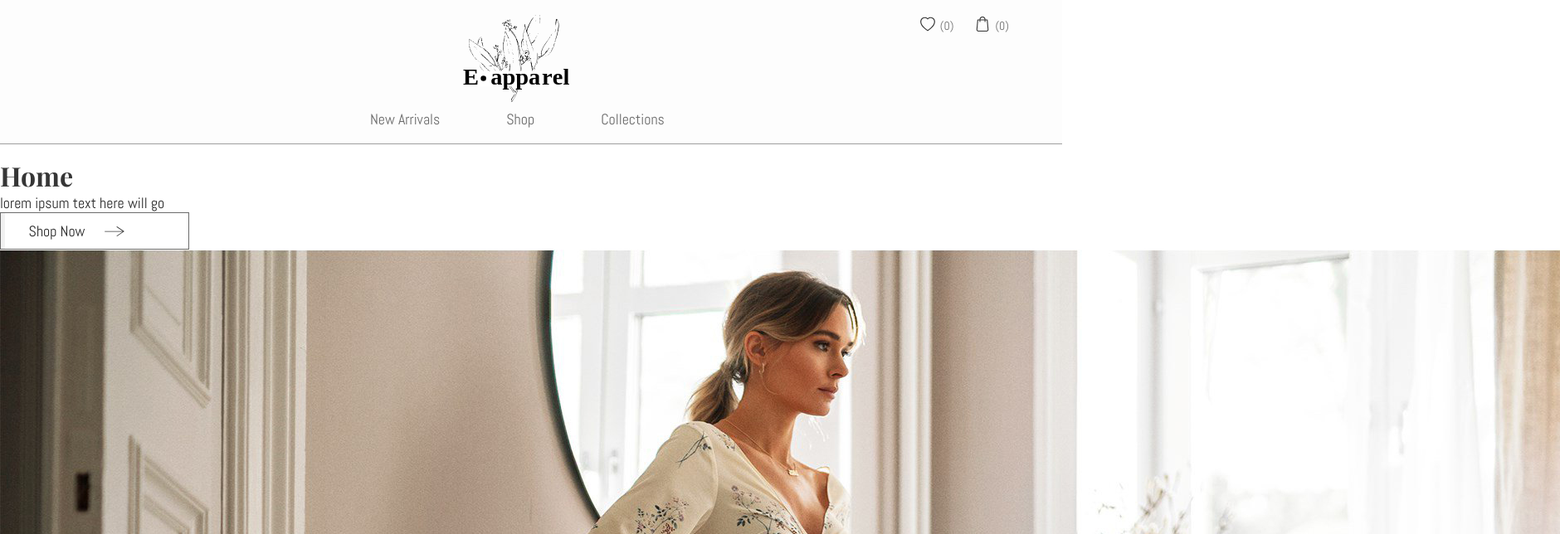
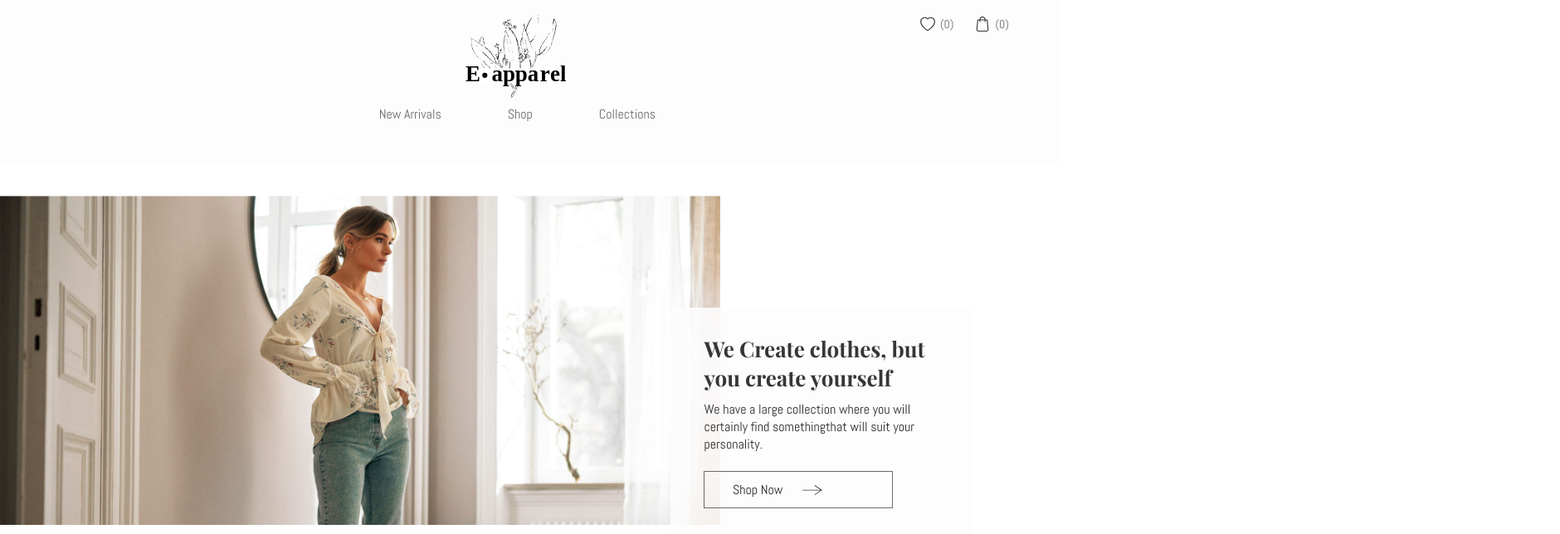
Before and after one commit to iulialupu/e-commerce_clothing_store, a React (Create React App) app: page / in a window 1280 px wide. Shown: the top 644 px of the page at 83% size, 1880 px wide, since content can reach past the window. Built offline with nearby package versions, Linux system fonts and the light colour scheme.

Commit message:
first screen

```diff
--- a/src/components/header/Header.css
+++ b/src/components/header/Header.css
@@ -3,12 +3,15 @@
 nav {
   width: 100%;
   padding: 18px 0;
-  border-bottom: var(--border-grey2);
+  /* border-bottom: var(--border-grey2); */
   background-color: var(--transparent-white);
 }
 /* Toglle between nav-small and nav-big on scroll */
 .nav-small {
   position: fixed;
+}
+.nav-big {
+  height: 20vh;
 }
 .nav-small .logo-big {
   display: none;
--- a/src/components/header/Header.js
+++ b/src/components/header/Header.js
@@ -61,7 +61,7 @@ class Header extends React.Component {
 
   render() {
     return (
-      <div style={{ position: "relative", minHeight: "190px" }}>
+      <div style={{ position: "relative", minHeight: "23vh" }}>
         <nav className={this.state.isScrolled ? "nav-small" : "nav-big"}>
           <div className="container">
             <div className="flex-center">
@@ -71,7 +71,9 @@ class Header extends React.Component {
 
               <div className="nav-center">
                 <div className="logo-big">
-                  <img src={logoBig} alt="E-apparel Logo" />
+                  <Link to="/">
+                    <img src={logoBig} alt="E-apparel Logo" />
+                  </Link>
                 </div>
 
                 <ul className="nav-menu flex-center">
--- a/src/components/pages/home/FirstScreen.js
+++ b/src/components/pages/home/FirstScreen.js
@@ -5,12 +5,12 @@ import ShopNowBtn from "../../ShopNowBtn";
 
 const FirstScreen = () => {
   return (
-    <section>
+    <section className="first-screen flex-center">
       <div className="promo-image">
         <img src={image} alt="Presentational image" />
       </div>
       <div className="first-screen-text-wrapper">
-        <h1>We Create clothes,but you create yourself</h1>
+        <h1 className="heading1">We Create clothes, but you create yourself</h1>
         <p>
           We have a large collection where you will certainly find somethingthat
           will suit your personality.
--- /dev/null
+++ b/src/components/pages/home/Home.css
@@ -0,0 +1,24 @@
+.first-screen {
+  height: 70vh;
+  margin: 0 50px 6vh 0;
+}
+.promo-image {
+  height: 60vh;
+  width: 75vw;
+  display: inline-block;
+}
+.promo-image img {
+  max-width: 100%;
+}
+.first-screen-text-wrapper {
+  max-width: 22vw;
+  display: inline-block;
+  position: relative;
+  top: 4vh;
+  left: -60px;
+  background-color: var(--transparent-white);
+  padding: 32px 40px;
+}
+.first-screen-text-wrapper .shop-now-btn {
+  margin-top: 10px;
+}
--- a/src/components/pages/home/Home.js
+++ b/src/components/pages/home/Home.js
@@ -1,14 +1,12 @@
 import React from "react";
 
-import ShopNowBtn from "../../ShopNowBtn";
+// import ShopNowBtn from "../../ShopNowBtn";
 import FirstScreen from "./FirstScreen";
+import "./Home.css";
 
 function Home() {
   return (
     <main>
-      <div className="heading1">Home</div>
-      <p>lorem ipsum text here will go</p>
-      <ShopNowBtn />
       <FirstScreen />
     </main>
   );
--- a/src/index.css
+++ b/src/index.css
@@ -17,7 +17,7 @@ body,
   padding: 0;
   font-family: "Abel", sans-serif;
   color: var(--black);
-  font-size: 1.8rem;
+  font-size: 1.6rem;
   /* font-family: 'Playfair Display', serif;
 font-family: 'Montserrat', sans-serif; */
 
@@ -27,8 +27,12 @@ font-family: 'Montserrat', sans-serif; */
 .heading1 {
   font-family: "Playfair Display", serif;
   font-weight: 900i;
-  font-size: 3.2rem;
+  font-size: 2.6rem;
   color: var(--grey4);
+  padding-bottom: 1rem;
+}
+p {
+  padding-bottom: 1.2rem;
 }
 /* ********************************************************************** */
 .container {
@@ -66,6 +70,7 @@ font-family: 'Montserrat', sans-serif; */
   background-repeat: no-repeat;
   position: relative;
   left: calc(20px * var(--btn-scale));
+  top: calc(1px * var(--btn-scale));
   transition: left 0.7s, opacity 0.7s;
 }
 .hover-fill {
@@ -87,9 +92,8 @@ font-family: 'Montserrat', sans-serif; */
   border: var(--border-grey2);
 }
 .shop-now-btn:hover .arrow {
-  left: calc(40px * var(--btn-scale));
-  opacity: 0.4;
-  transition: 0.7s;
+  left: calc(45px * var(--btn-scale));
+  opacity: 0.3;
 }
 .shop-now-btn:hover .hover-fill {
   position: absolute;
```
